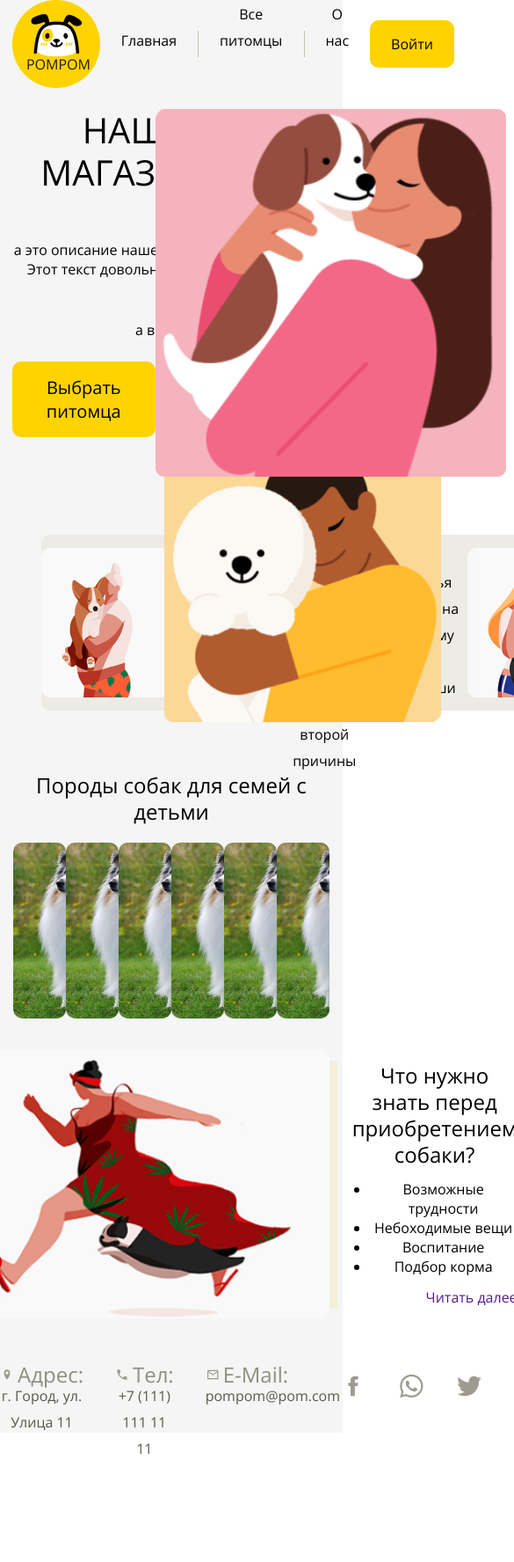
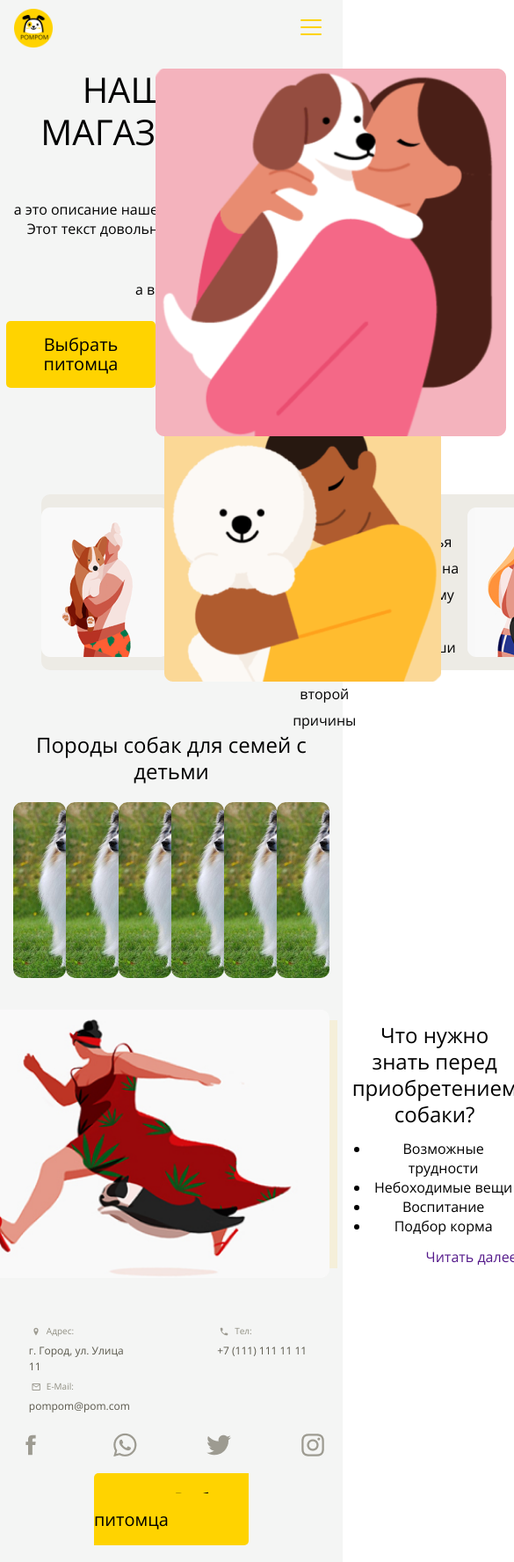
Before and after one commit to theendATM/PomPom-Dog-Shop, a React (Create React App) app: page / in a window 390 px wide. Shown: the top 1776 px of the page at 88% size, 585 px wide, since content can reach past the window. Before the commit the page ends 1662 px from the top, so only its background shows below. Built offline with nearby package versions, Linux system fonts and the light colour scheme.

Commit message:
mobile part 1

```diff
--- a/src/components/AnimalsFilter/AnimalsFilter.css
+++ b/src/components/AnimalsFilter/AnimalsFilter.css
@@ -8,6 +8,10 @@
 
     filter: drop-shadow(3px 3px 16px rgba(31, 71, 101, 0.05));
 }
+.hiddenFilter{
+    display: none;
+}
+
 select{
     appearance: none;
     font: inherit;
@@ -34,3 +38,35 @@ select{
 select:focus{
     border: medium;
 }
+
+@media screen and (max-width: 415px) {
+    .hiddenFilter{
+        display: inline;
+        width: 92%;
+        display: flex;
+        align-items: center;
+        justify-content: center;
+        font-size: 11px;
+        line-height: 16px;
+        height: 30px;
+        border: 0px;
+        background-color: #FAFAFA;
+        border-radius: 2px;
+
+    }
+
+    .AnimalsFilter{
+        margin-top: 8px;
+        margin-bottom: 16px;
+        width: 100%;
+        justify-content: center
+    }
+    .chooseSign{
+        width: 10px;
+        margin-left: 16px;
+    }
+
+    select{
+        display: none;
+    }
+}
--- a/src/components/AnimalsFilter/AnimalsFilter.js
+++ b/src/components/AnimalsFilter/AnimalsFilter.js
@@ -1,10 +1,16 @@
 import React from "react";
 import "./AnimalsFilter.css"
+import ChooseSign from "./ChooseSign.svg";
 
 function AnimalsFilter(){
 
     return(
         <div className="AnimalsFilter">
+            <button className="hiddenFilter">Показать фильтры
+                <img className="chooseSign" src={ChooseSign}/>
+            </button>
+
+
             <select className="sizeSelector" name="sizeSelector">
                 <option hidden name="allSizeDogs">Размер</option>
                 <option name="smallDogs">Маленькая (до 10кг)</option>
--- a/src/components/AnimalsList/AnimalsList.css
+++ b/src/components/AnimalsList/AnimalsList.css
@@ -7,3 +7,14 @@
     justify-content: center;
 
 }
+
+@media screen and (max-width: 415px) {
+    .AnimalsList{
+         column-gap: 20px;
+         row-gap: 12px;
+         grid-template-columns: repeat(auto-fit, 180px);
+         width: 92%;
+         justify-content: center;
+    }
+
+}
--- a/src/components/Button/Button.module.css
+++ b/src/components/Button/Button.module.css
@@ -7,3 +7,18 @@
     text-decoration: none;
     color: black;
 }
+
+@media screen and (max-width: 415px) {
+    .button{
+        margin: 0;
+        padding: 0;
+        border-radius: 5px;
+        max-width: 100%;
+        padding-top: 16px;
+        padding-bottom: 16px;
+        padding-left: 26%;
+        padding-right: 26%;
+        font-size: 16px;
+        line-height: 22px;
+    }
+}
--- a/src/components/Footer/Footer.module.css
+++ b/src/components/Footer/Footer.module.css
@@ -21,3 +21,29 @@
     width: 30px;
     height: 30px;
 }
+
+@media screen and (max-width: 415px) {
+    .footer{
+        width: 90%;
+        display: inline;
+        height: 270px;
+        margin-top: 29px;
+    }
+
+    .about{
+        display: grid;
+        grid-template-columns: repeat(2, 1fr);
+        row-gap: 24px;
+        column-gap: 27%;
+    }
+    .about:first-child, .about:last-child{
+        margin-left: 3.8%;
+    }
+
+    .socialNetwork{
+        display: flex;
+        justify-content: space-between;
+        margin-top: 20px;
+        margin-bottom: 36px;
+    }
+}
--- a/src/components/FooterAbout/FooterAbout.module.css
+++ b/src/components/FooterAbout/FooterAbout.module.css
@@ -25,3 +25,35 @@
     font-size: 16px;
     color: #5A584C;
 }
+
+@media screen and (max-width: 415px) {
+    .about{
+        display: flex;
+        flex-direction: column;
+        height: 39px;
+        justify-content: flex-start;
+    }
+    .title{
+        display: flex;
+        gap: 4px;
+        align-items: center;
+        color: #8F8E81;
+        margin-bottom: 6px;
+    }
+
+    .title p{
+        font-size: 10px;
+        line-height: 15px;
+    }
+
+    .icon {
+        height: 12px;
+    }
+
+    .about > p{
+        font-size: 12px;
+        line-height: 18px;
+        color: #5A584C;
+        text-align: start;
+    }
+}
--- a/src/components/Header/Header.js
+++ b/src/components/Header/Header.js
@@ -3,6 +3,7 @@ import style from './Header.module.css';
 import image from '../../assets/logo.png';
 import { Navigation_Button } from '../Navigation_Button';
 import { Button } from '../Button';
+import burger from '../../mobile/burger.svg';
 
 import {useNavigate} from 'react-router-dom'
 
@@ -16,6 +17,7 @@ export const Header = (props) => {
 
         <header className={style.header}>
             <img className={style.logo} src={image} />
+            <img className={style.burger} src={burger}/>
             <div className={style.header__buttons}>
                 <div className={style.navButtons}>
                     <Navigation_Button text='Главная' onClick={()=>navigate("/")} />
--- a/src/components/Header/Header.module.css
+++ b/src/components/Header/Header.module.css
@@ -6,6 +6,11 @@
     align-items: center;
     justify-content: space-between;
 }
+
+.burger{
+    display: none;
+}
+
 
 .logo {
     height: 100px;
@@ -31,3 +36,36 @@
     height: 30px;
     background-color: #C5C2B3;
 }
+
+
+
+
+
+@media screen and (max-width: 415px) {
+    .burger{
+        display: inline;
+    }
+
+    .header__buttons{
+        display: none;
+    }
+
+    .header{
+        height: 44px;
+        width: 92%;
+        margin-top: 10px;
+        display: flex;
+        align-items: center;
+        justify-content: space-between;
+
+    }
+    .logo {
+        height: 44px;
+        width: 44px;
+    }
+
+    .burger{
+        height: 32px;
+        width: 40px;
+    }
+}
--- a/src/components/PetCard/PetCard.css
+++ b/src/components/PetCard/PetCard.css
@@ -39,3 +39,43 @@
     border-top-right-radius: 10px;
     border-top-left-radius: 10px;
 }
+
+
+
+
+@media screen and (max-width: 415px) {
+
+    .petBlock{
+        width: 180px;
+        height: 215px;
+    }
+    .subheading{
+        font-size: 14px;
+        line-height: 17px;
+    }
+    .avarage{
+        font-size: 10px;
+        line-height: 15px;
+    }
+    .avarageBig{
+        font-size: 11px;
+        line-height: 16px;
+    }
+
+    .petInfo{
+        padding-left: 12px;
+    }
+
+    .price{
+        padding-top: 12px;
+    }
+    .breed{
+        padding-top: 8px;
+    }
+    .petPhoto{
+        border-top-right-radius: 6px;
+        border-top-left-radius: 6px;
+        width: 180px;
+        height: 140px;
+    }
+}
```
Also changed, not shown: src/mobile/Main.module.mobile.css (added), src/mobile/burger.svg (added).
